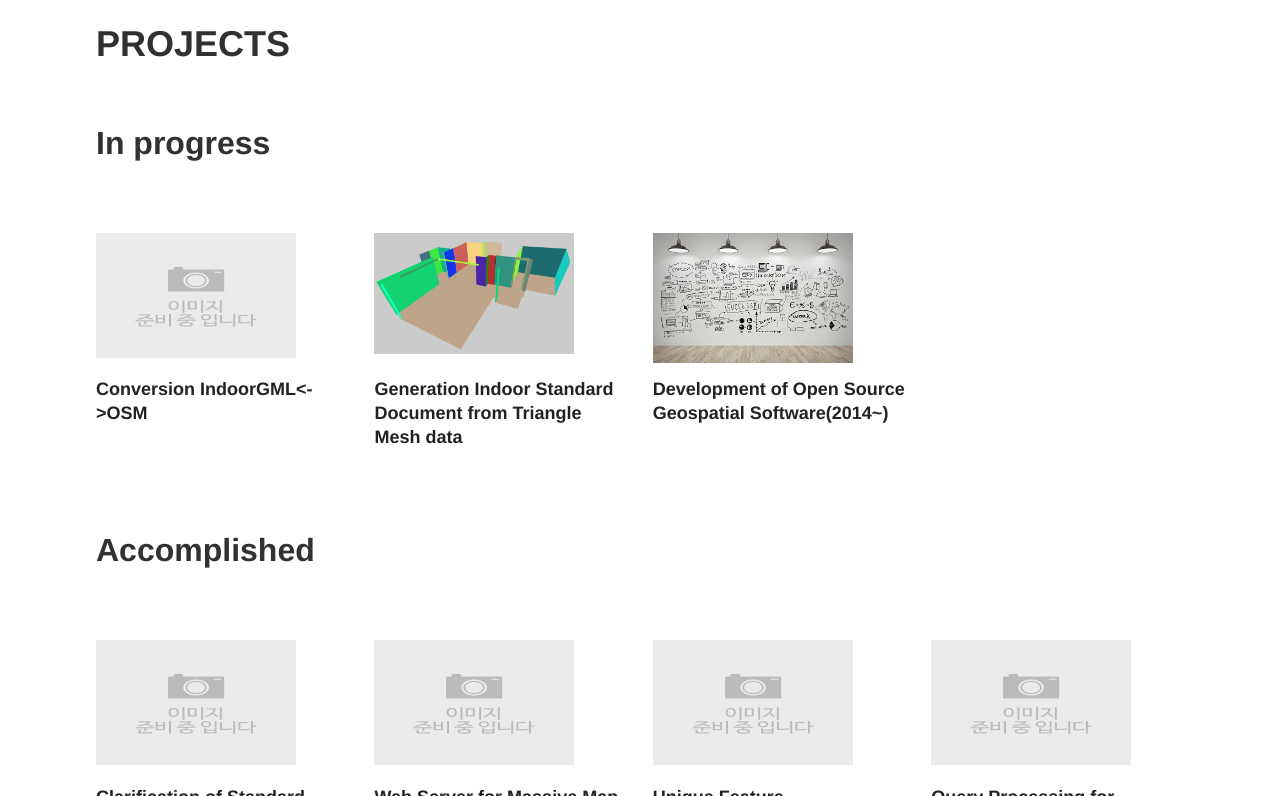
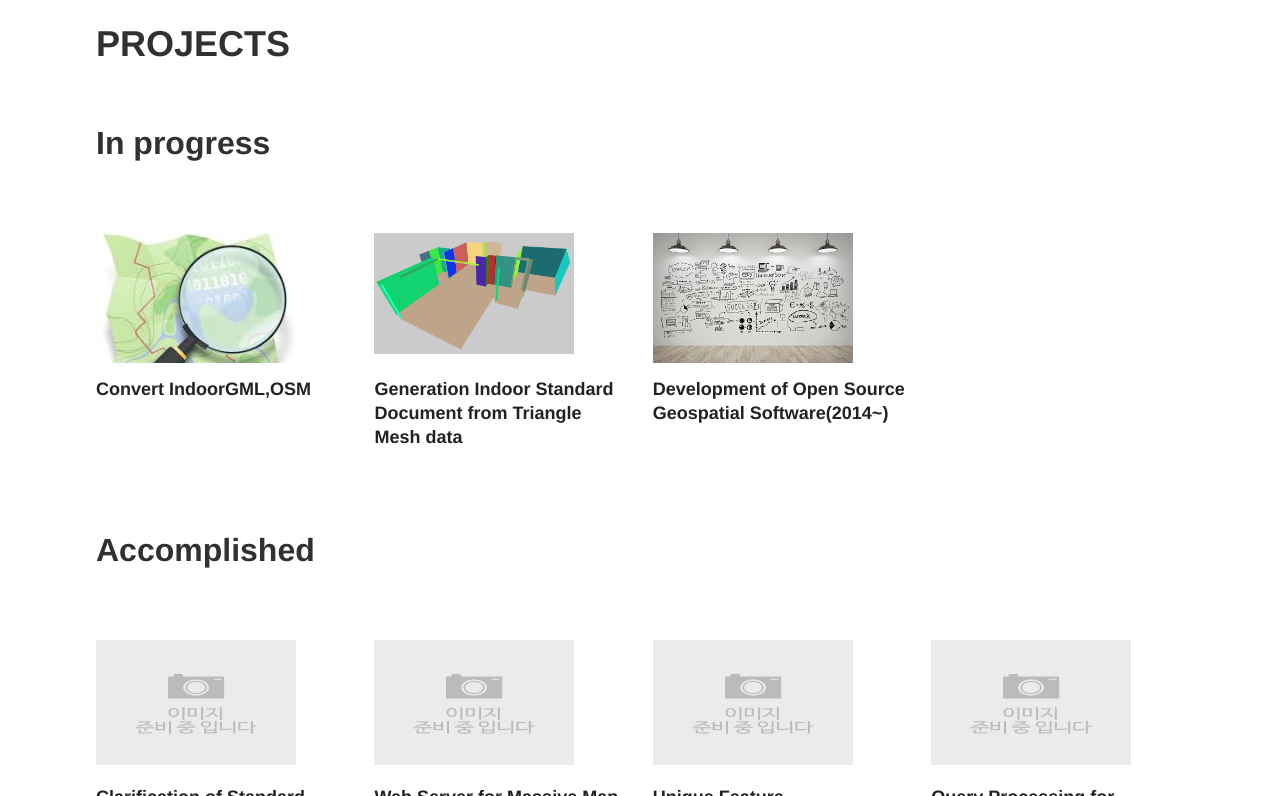
Before and after one commit to STEMLab/STEMLab.github.io, a Jekyll site: the page built from projects/index.md, in a window 1280 px wide and 900 px high, cut to the strip 104-900 px from the top of the window. Built offline with Jekyll 4.4.1, drawn with Linux system fonts in a browser that asks for light colours.

Commit message:
conversion osm indoorgml project

```diff
--- a/_posts/projects/2018-11-21-IndoorGML_OSM.md
+++ b/_posts/projects/2018-11-21-IndoorGML_OSM.md
@@ -1,12 +1,12 @@
 ---
 layout: media
-title: "Conversion IndoorGML<->OSM"
+title: "Convert IndoorGML,OSM"
 categories: project
 excerpt: ""
 ads: false
 share: false
 image:
-  feature: projects/osm.jpg
+  teaser: projects/osm.jpg
   credit:
   creditlink:
 ---
```
